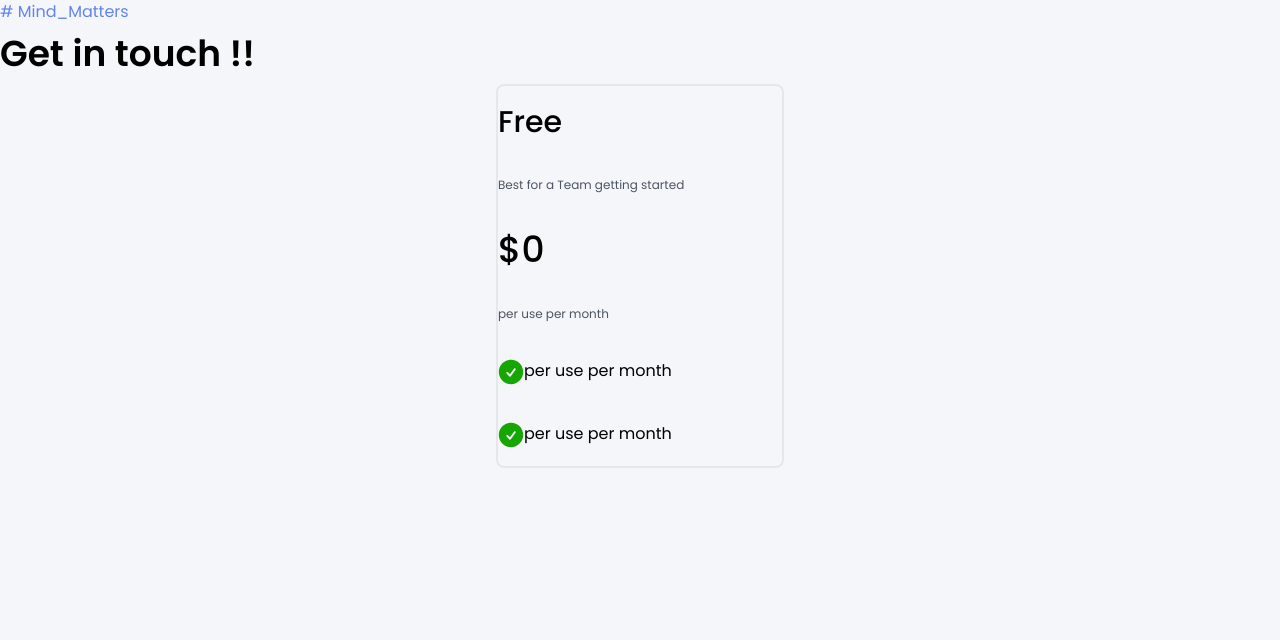
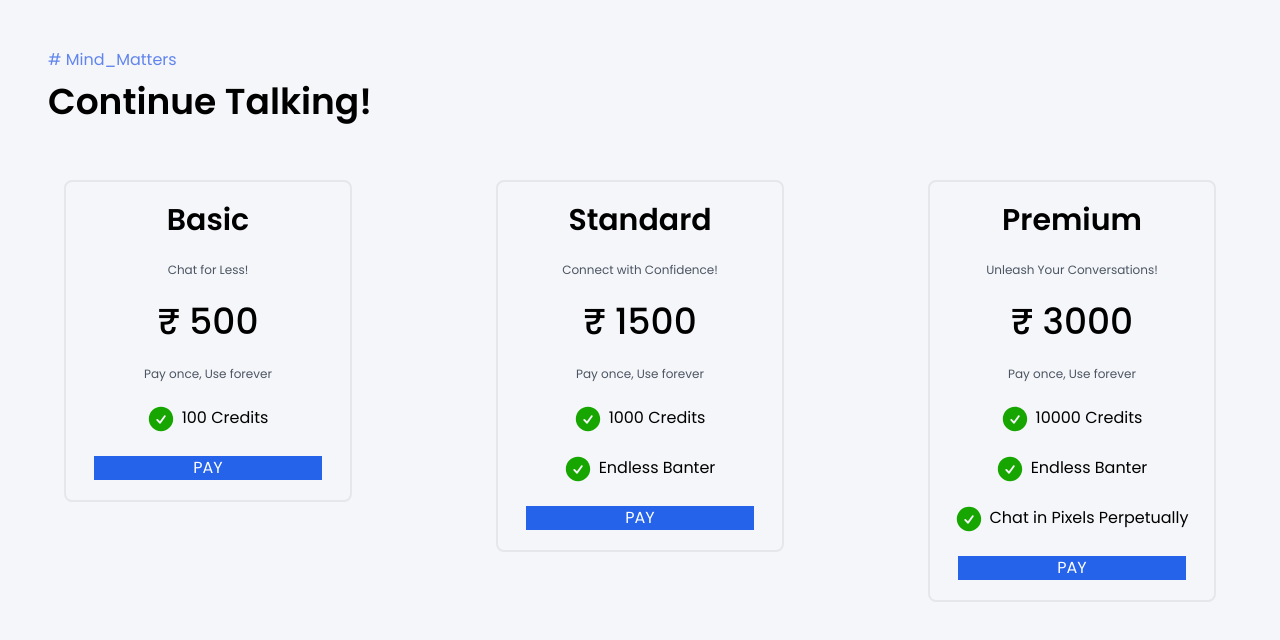
Before and after one commit to catosaurusrex2003/tiaa, a Next.js app in the folder client/: page /pricing in a window 1280 px wide. Shown: the top 640 px of the page. Built offline with nearby package versions, Linux system fonts and the light colour scheme.

Commit message:
Pricing Page Done

```diff
--- a/client/package.json
+++ b/client/package.json
@@ -9,13 +9,15 @@
     "lint": "next lint"
   },
   "dependencies": {
+    "@stripe/stripe-js": "^2.1.11",
+    "@zegocloud/zego-uikit-prebuilt": "^1.8.15",
     "chart.js": "^4.4.0",
     "clsx": "^2.0.0",
-    "@zegocloud/zego-uikit-prebuilt": "^1.8.15",
-    "next": "14.0.1",
+    "next": "^14.0.1",
     "react": "^18.2.0",
     "react-activity-calendar": "^2.1.2",
     "react-dom": "^18.2.0",
+    "stripe": "^14.5.0",
     "tailwind-merge": "^2.0.0"
   },
   "devDependencies": {
--- /dev/null
+++ b/client/src/app/api/checkout_sessions/route.tsx
@@ -0,0 +1,33 @@
+import { NextRequest, NextResponse } from "next/server";
+import { headers } from "next/headers";
+import stripe from "@/config/stripe";
+
+export async function POST(req: NextRequest, res: NextResponse) {
+  const headersList = headers();
+  const { credits } = await req.json();
+  try {
+    const session = await stripe.checkout.sessions.create({
+      payment_method_types: ["card"],
+      line_items: [
+        {
+          price_data: {
+            currency: credits.currency,
+            product_data: {
+              name: credits.name,
+            },
+            unit_amount: credits.price,
+          },
+          quantity: credits.quantity,
+        },
+      ],
+      mode: "payment",
+      success_url: `${headersList.get("origin")}/community`,
+      cancel_url: `${headersList.get("origin")}/pricing`,
+    });
+
+    return NextResponse.json({ sessionId: session.id });
+  } catch (err) {
+    console.log(err);
+    return NextResponse.json({ error: "Error creating checkout session" });
+  }
+}
--- a/client/src/app/pricing/PriceInfo.tsx
+++ b/client/src/app/pricing/PriceInfo.tsx
@@ -1,12 +1,29 @@
-export default function PriceInfo() {
+export default function PriceInfo({
+  pay,
+  type,
+  cost,
+  content,
+  benifits,
+  more_benifits,
+  most_benifits,
+}: {
+  pay: any;
+  type: string;
+  cost: number;
+  content: string;
+  benifits: string;
+  more_benifits?: string;
+  most_benifits?: string;
+}) {
   return (
-    <div className="border-2 rounded-lg w-72 h-96 mx-auto flex flex-col justify-around">
-      <h1 className="font-medium text-3xl">Free</h1>
-      <p className="text-[#4B5563] text-xs">Best for a Team getting started</p>
-      <h1 className="font-medium text-4xl">$0</h1>
-      <p className="text-[#4B5563] text-xs">per use per month</p>
+    <div className="border-2 rounded-lg w-72 h-full mx-auto flex flex-col justify-around items-center gap-y-6 py-5">
+      <h1 className="font-semibold text-3xl">{type}</h1>
+      <p className="text-[#4B5563] text-xs">{content}</p>
+      <h1 className="font-medium text-4xl">₹ {cost}</h1>
+      <p className="text-[#4B5563] text-xs">Pay once, Use forever</p>
       <section className="flex">
         <svg
+          className="mr-2"
           width="26"
           height="26"
           viewBox="0 0 26 26"
@@ -20,10 +37,12 @@ export default function PriceInfo() {
             fill="#17A600"
           />
         </svg>
-        <p>per use per month</p>
+        <p>{benifits}</p>
       </section>
+      {more_benifits ? (
         <section className="flex">
           <svg
+            className="mr-2"
             width="26"
             height="26"
             viewBox="0 0 26 26"
@@ -37,8 +56,36 @@ export default function PriceInfo() {
               fill="#17A600"
             />
           </svg>
-        <p>per use per month</p>
+          <p>{more_benifits}</p>
         </section>
+      ) : (
+        <></>
+      )}
+      {most_benifits ? (
+        <section className="flex">
+          <svg
+            className="mr-2"
+            width="26"
+            height="26"
+            viewBox="0 0 26 26"
+            fill="none"
+            xmlns="http://www.w3.org/2000/svg"
+          >
+            <path
+              fill-rule="evenodd"
+              clip-rule="evenodd"
+              d="M0.8125 13C0.8125 6.26875 6.26875 0.8125 13 0.8125C19.7313 0.8125 25.1875 6.26875 25.1875 13C25.1875 19.7313 19.7313 25.1875 13 25.1875C6.26875 25.1875 0.8125 19.7313 0.8125 13ZM17.5125 10.7325C17.5875 10.6326 17.6418 10.5186 17.6721 10.3974C17.7025 10.2762 17.7083 10.1502 17.6892 10.0267C17.6701 9.90321 17.6266 9.78478 17.5611 9.67837C17.4956 9.57196 17.4095 9.47972 17.3078 9.40706C17.2062 9.33441 17.091 9.2828 16.9691 9.25529C16.8473 9.22777 16.7211 9.22489 16.5981 9.24683C16.4751 9.26876 16.3577 9.31507 16.2528 9.38301C16.148 9.45096 16.0578 9.53919 15.9875 9.6425L11.9425 15.305L9.9125 13.275C9.73478 13.1094 9.49972 13.0192 9.25685 13.0235C9.01397 13.0278 8.78224 13.1262 8.61047 13.298C8.43871 13.4697 8.34032 13.7015 8.33603 13.9443C8.33175 14.1872 8.4219 14.4223 8.5875 14.6L11.4 17.4125C11.4962 17.5087 11.6123 17.5827 11.74 17.6296C11.8677 17.6764 12.0041 17.6948 12.1397 17.6837C12.2753 17.6725 12.4068 17.6319 12.5252 17.5648C12.6435 17.4977 12.7458 17.4056 12.825 17.295L17.5125 10.7325Z"
+              fill="#17A600"
+            />
+          </svg>
+          <p>{most_benifits}</p>
+        </section>
+      ) : (
+        <></>
+      )}
+      <button onClick={pay} className="bg-blue-600 w-4/5 text-white">
+        PAY
+      </button>
     </div>
   );
 }
--- a/client/src/app/pricing/page.tsx
+++ b/client/src/app/pricing/page.tsx
@@ -1,11 +1,90 @@
+"use client";
+
+import { loadStripe } from "@stripe/stripe-js";
 import PriceInfo from "./PriceInfo";
 
 export default function Pricing() {
+  const info = [
+    {
+      currency: "INR",
+      name: "Basic",
+      price: 50000,
+      quantity: 1,
+    },
+    {
+      currency: "INR",
+      name: "Standard",
+      price: 150000,
+      quantity: 1,
+    },
+    {
+      currency: "INR",
+      name: "Premium",
+      price: 300000,
+      quantity: 1,
+    },
+  ];
+
+  const redirectToCheckout = async (information: any) => {
+    try {
+      const stripe = await loadStripe(
+        `${process.env.NEXT_PUBLIC_TEST_STRIPE_PUBLISHABLE_KEY}`
+      );
+
+      if (!stripe) throw new Error("Stripe failed to initialize.");
+
+      const checkoutResponse = await fetch("/api/checkout_sessions", {
+        method: "POST",
+        headers: {
+          "Content-Type": "application/json",
+        },
+        body: JSON.stringify({
+          credits: information,
+        }),
+      });
+
+      const { sessionId } = await checkoutResponse.json();
+      const stripeError = await stripe.redirectToCheckout({ sessionId });
+
+      if (stripeError) {
+        console.error(stripeError);
+      }
+    } catch (error) {
+      console.error(error);
+    }
+  };
   return (
     <>
-      <h6 className="text-[#6185ED]"># Mind_Matters</h6>
-      <h1 className="text-4xl py-2.5 font-semibold">Get in touch !!</h1>
-      <PriceInfo />
+      <section className="my-12 ml-12">
+        <h6 className="text-[#6185ED]"># Mind_Matters</h6>
+        <h1 className="text-4xl py-2.5 font-semibold">Continue Talking!</h1>
+      </section>
+      <section className="flex flex-wrap gap-4">
+        <PriceInfo
+          pay={() => redirectToCheckout(info[0])}
+          type="Basic"
+          cost={500}
+          content="Chat for Less!"
+          benifits="100 Credits"
+        />
+        <PriceInfo
+          pay={() => redirectToCheckout(info[1])}
+          type="Standard"
+          cost={1500}
+          content="Connect with Confidence!"
+          benifits="1000 Credits"
+          more_benifits="Endless Banter"
+        />
+        <PriceInfo
+          pay={() => redirectToCheckout(info[2])}
+          type="Premium"
+          cost={3000}
+          content="Unleash Your Conversations!"
+          benifits="10000 Credits"
+          more_benifits="Endless Banter"
+          most_benifits="Chat in Pixels Perpetually"
+        />
+      </section>
     </>
   );
 }
--- /dev/null
+++ b/client/src/config/stripe.ts
@@ -0,0 +1,9 @@
+import Stripe from 'stripe';
+
+if (!process.env.STRIPE_TEST_SECRET_KEY) {
+    throw new Error('STRIPE_TEST_SECRET_KEY is missing. Please set the environment variable.');
+}
+
+const stripe = new Stripe(process.env.STRIPE_TEST_SECRET_KEY, { });
+
+export default stripe;
```
Lines whose indentation alone changed are shown as unchanged.
